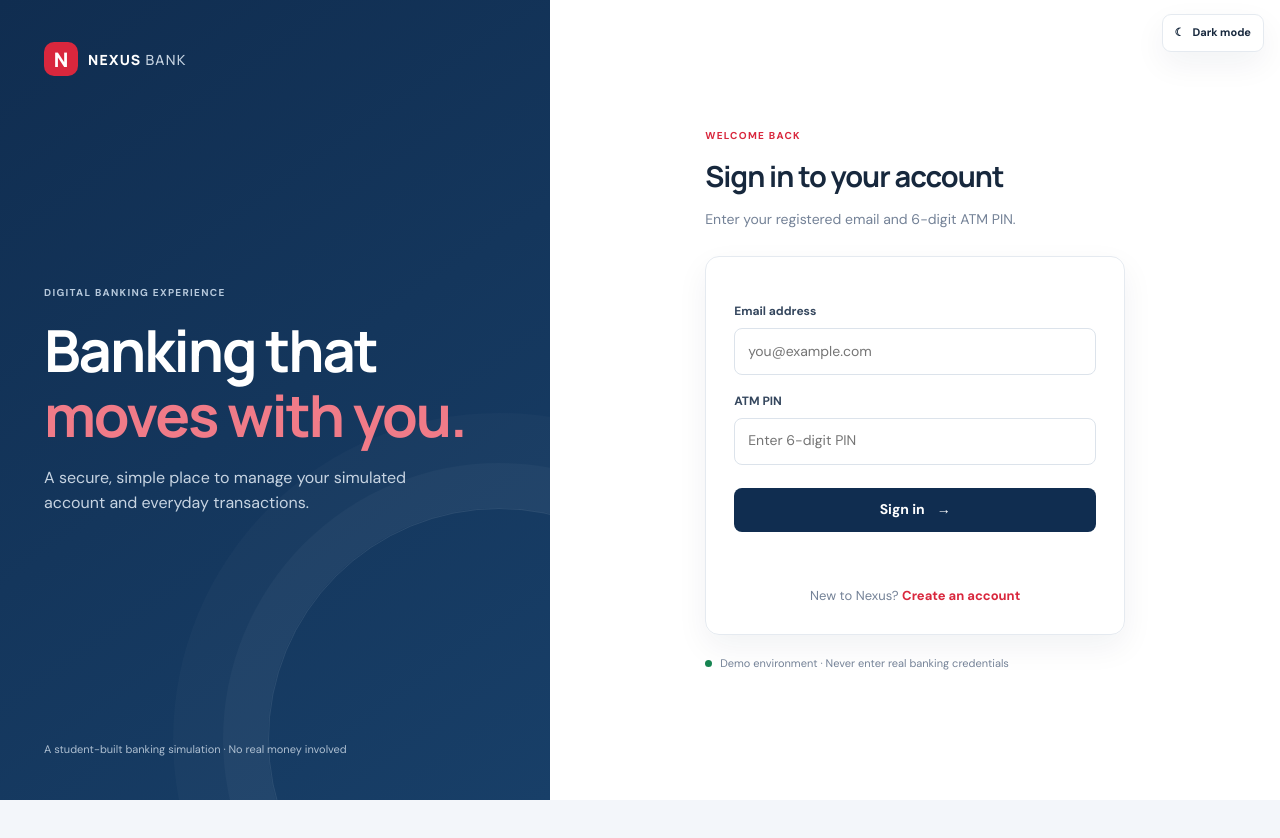
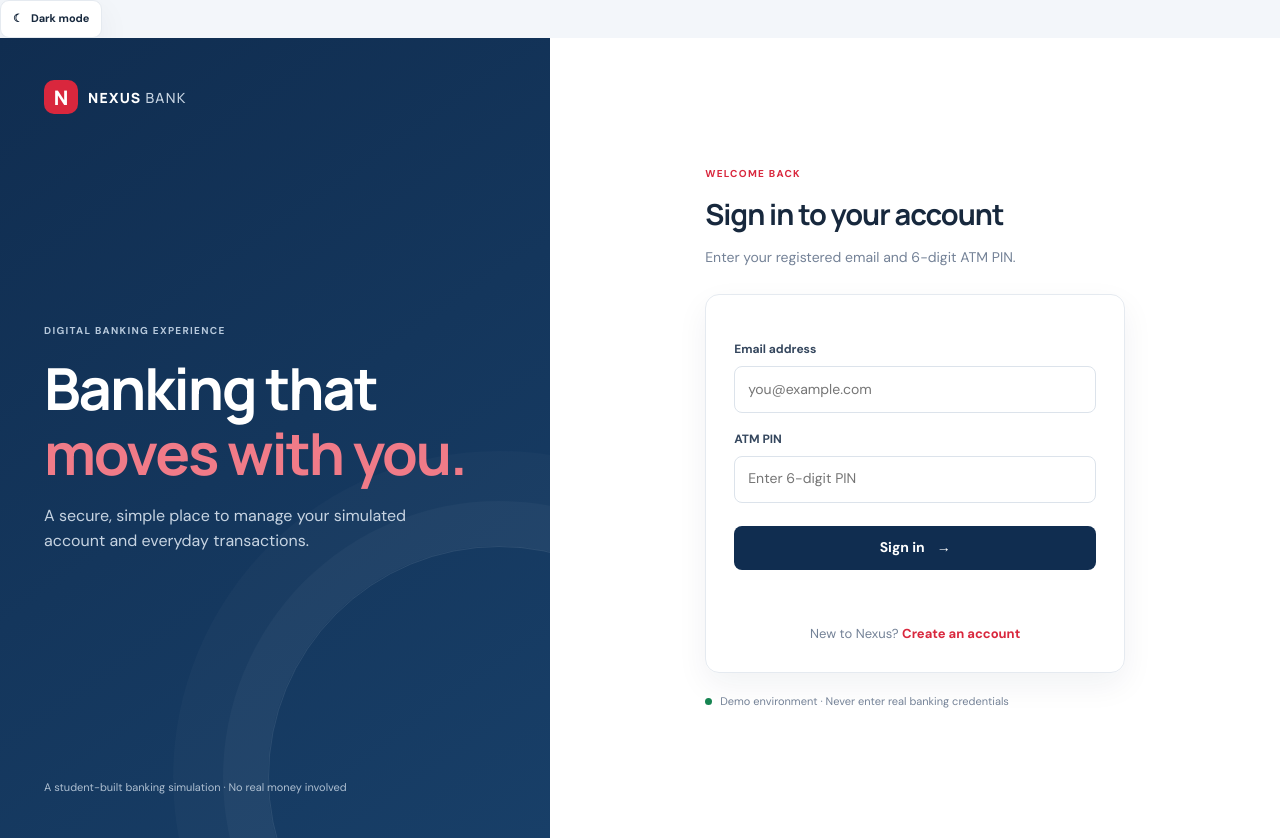
Before and after one commit to Chandreshh404/ATM-Transaction-Simulation, a plain HTML site: page frontend/index.html in a window 1280 px wide. Before the commit the page ends 800 px from the top, so only its background shows below. Drawn offline with Linux system fonts and the light colour scheme; no server answers.

Commit message:
Fix theme toggle overlapping header buttons

```diff
--- a/frontend/css/style.css
+++ b/frontend/css/style.css
@@ -1,4 +1,4 @@
- :root {
+:root {
   --navy:#102d50; --navy-2:#173b63; --red:#d9273d; --bg:#f3f6fa; --surface:#fff;
   --text:#17283d; --muted:#748297; --line:#e5eaf0; --green:#168451;
   --shadow:0 12px 32px rgba(19,42,69,.06);
@@ -61,9 +61,24 @@ label{display:block;margin:17px 0 7px;font-weight:700;font-size:12px;color:#3446
 .topbar{height:auto;min-height:65px;padding:12px 16px}.topbar-right{gap:9px}.demo-pill{display:none}.top-user{font-size:0}.avatar{font-size:12px}.workspace{display:block}.sidebar{position:sticky;top:65px;z-index:4;display:flex;flex-direction:row;gap:5px;padding:8px 10px;border-right:0;border-bottom:1px solid var(--line);overflow-x:auto}.side-label,.sidebar-bottom{display:none}.nav-item{flex:0 0 auto;width:auto;height:39px;margin:0;padding:0 11px;font-size:11px;white-space:nowrap}.nav-item span{font-size:15px}.main-content{padding:25px 15px 15px}.page-heading{align-items:flex-start;flex-direction:column;margin-bottom:20px}.page-heading>.btn{align-self:flex-start}.balance-card{padding:21px;min-height:195px}.account-info{padding:19px}.quick-grid{gap:9px}.quick-action{min-height:130px;padding:13px}.recent-section{padding:17px 13px 5px}.operation-card{padding:20px}.form-actions{flex-direction:column}.form-actions .btn{width:100%}.app-footer{line-height:1.6}}
 @media(prefers-reduced-motion:reduce){*,*:before,*:after{scroll-behavior:auto!important;transition:none!important}}
 
-
 /* Theme switch */
-.theme-toggle{position:fixed;top:14px;right:16px;z-index:20;display:inline-flex;align-items:center;gap:8px;min-height:38px;padding:0 12px;border:1px solid var(--line);border-radius:9px;background:var(--surface);color:var(--text);font-size:11px;font-weight:700;box-shadow:var(--shadow)}
+.theme-toggle{
+  position:static;
+  flex-shrink:0;
+  display:inline-flex;
+  align-items:center;
+  justify-content:center;
+  gap:8px;
+  min-height:38px;
+  padding:0 12px;
+  border:1px solid var(--line);
+  border-radius:9px;
+  background:var(--surface);
+  color:var(--text);
+  font-size:11px;
+  font-weight:700;
+  box-shadow:var(--shadow);
+}
 .theme-toggle:hover{border-color:#8b9bb0}
 :root[data-theme="dark"]{color-scheme:dark;--bg:#101722;--surface:#192433;--text:#e8eef6;--muted:#9aaabd;--line:#2b394b;--shadow:0 12px 32px rgba(0,0,0,.22)}
 :root[data-theme="dark"] body{background:var(--bg);color:var(--text)}
@@ -100,4 +115,8 @@ label{display:block;margin:17px 0 7px;font-weight:700;font-size:12px;color:#3446
 :root[data-theme="dark"] .sidebar .nav-item:hover{background:#26384e}
 :root[data-theme="dark"] .auth-card-wrap h2,:root[data-theme="dark"] .operation-card h2,:root[data-theme="dark"] .section-heading h2,:root[data-theme="dark"] .card-heading h3{color:#e8eef6}
 :root[data-theme="dark"] .theme-toggle{background:#202e40;border-color:#3a4b60;color:#edf3fa}
-@media(max-width:680px){.theme-toggle{top:75px;right:12px;min-height:34px;padding:0 9px}.theme-toggle-label{display:none}.theme-toggle{width:36px;justify-content:center}}
+@media(max-width:680px){
+  .theme-toggle{min-height:34px;padding:0 9px;width:36px}
+  .theme-toggle-label{display:none}
+  .theme-toggle{justify-content:center}
+}
```
